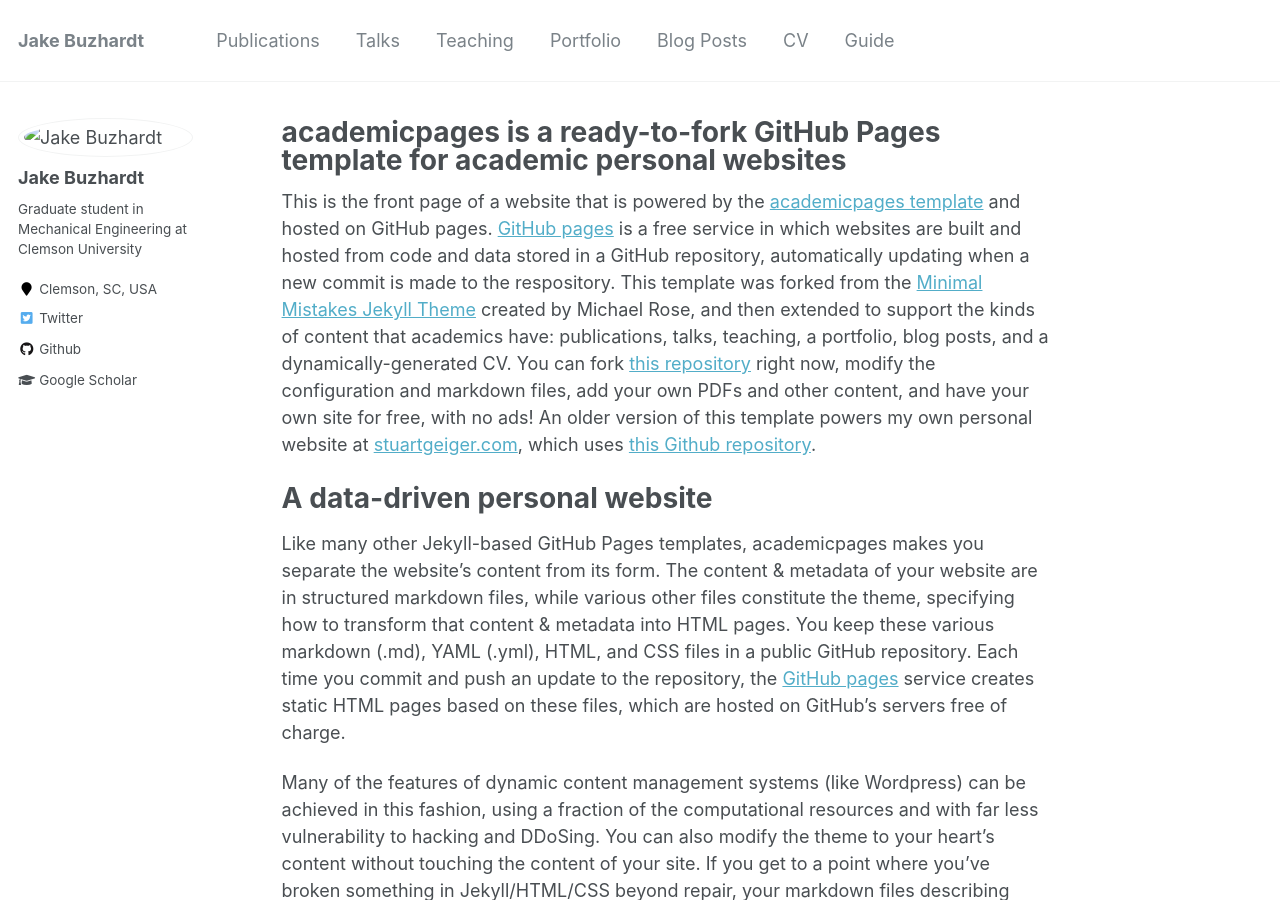
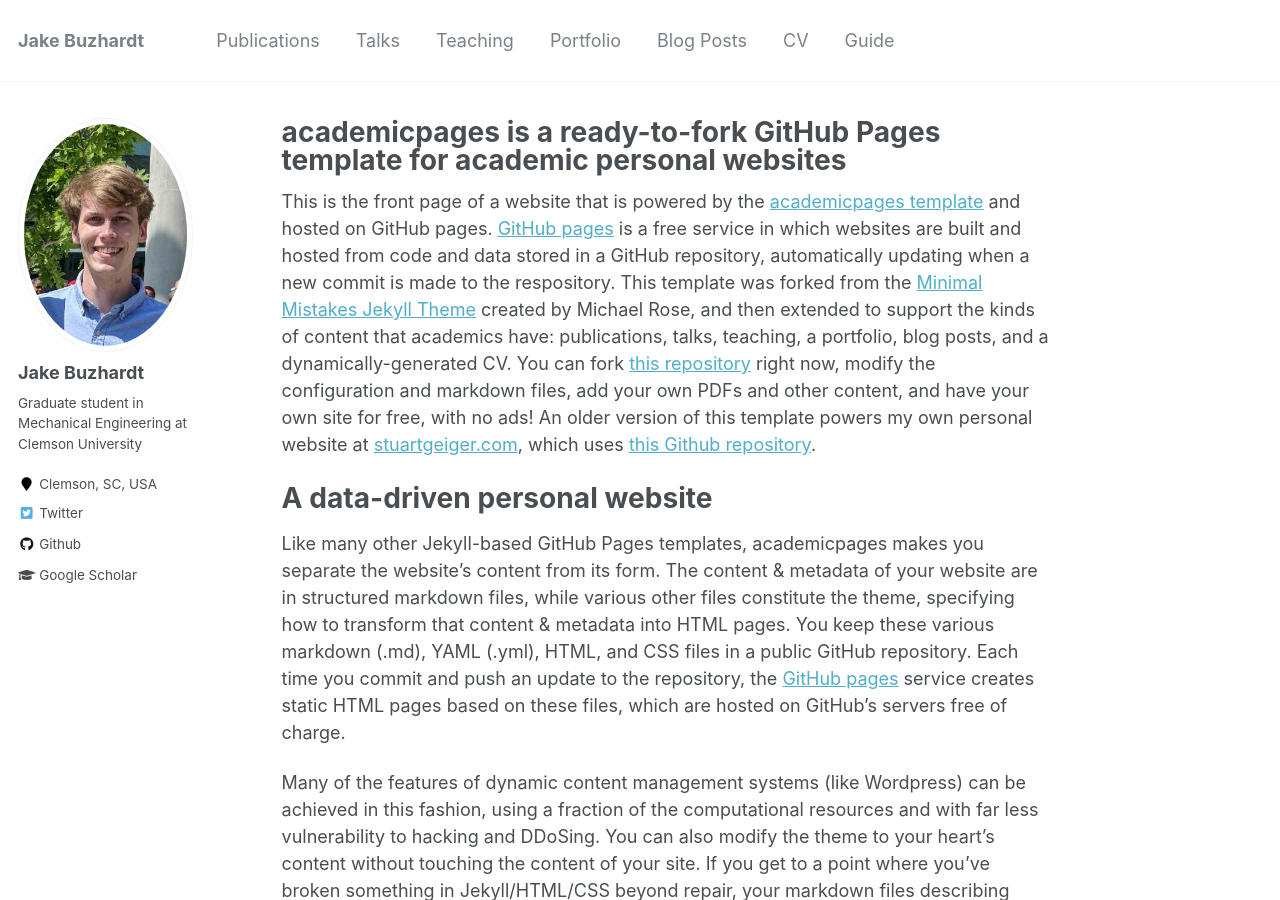
Before and after one commit to jbuzhar/jbuzhar.github.io, a Jekyll site: the page built from _pages/about.md, in a window 1280 px wide and 900 px high. Built offline with Jekyll 4.4.1, drawn with Linux system fonts in a browser that asks for light colours.

Commit message:
update photo

```diff
--- a/_config.yml
+++ b/_config.yml
@@ -81,7 +81,7 @@ analytics:
 # Site Author
 author:
   name             : "Jake Buzhardt"
-  avatar           : "images/jbuzhar.jpg"
+  avatar           : "jbuzhar.jpg"
   bio              : "Graduate student in Mechanical Engineering at Clemson University"
   location         : "Clemson, SC, USA"
   employer         :
```
